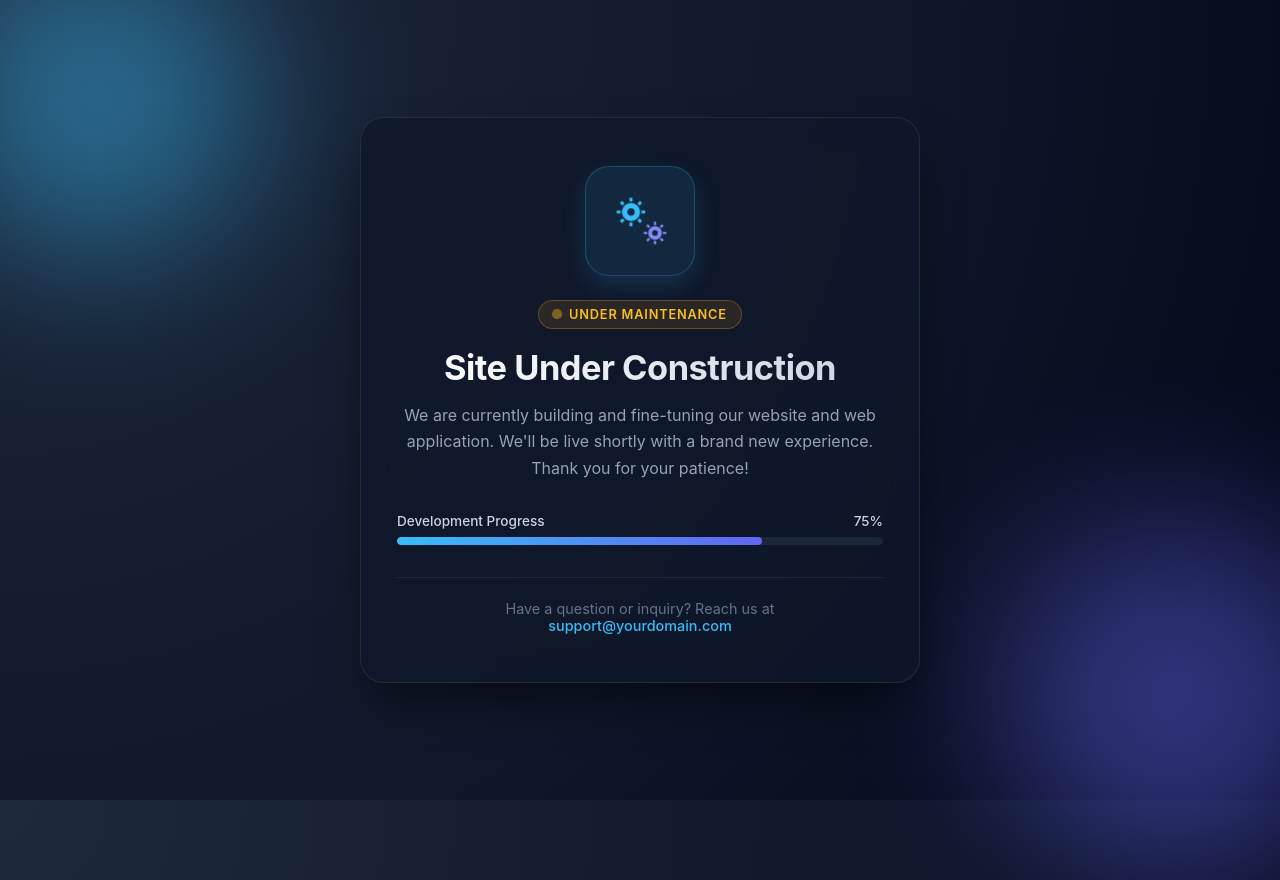
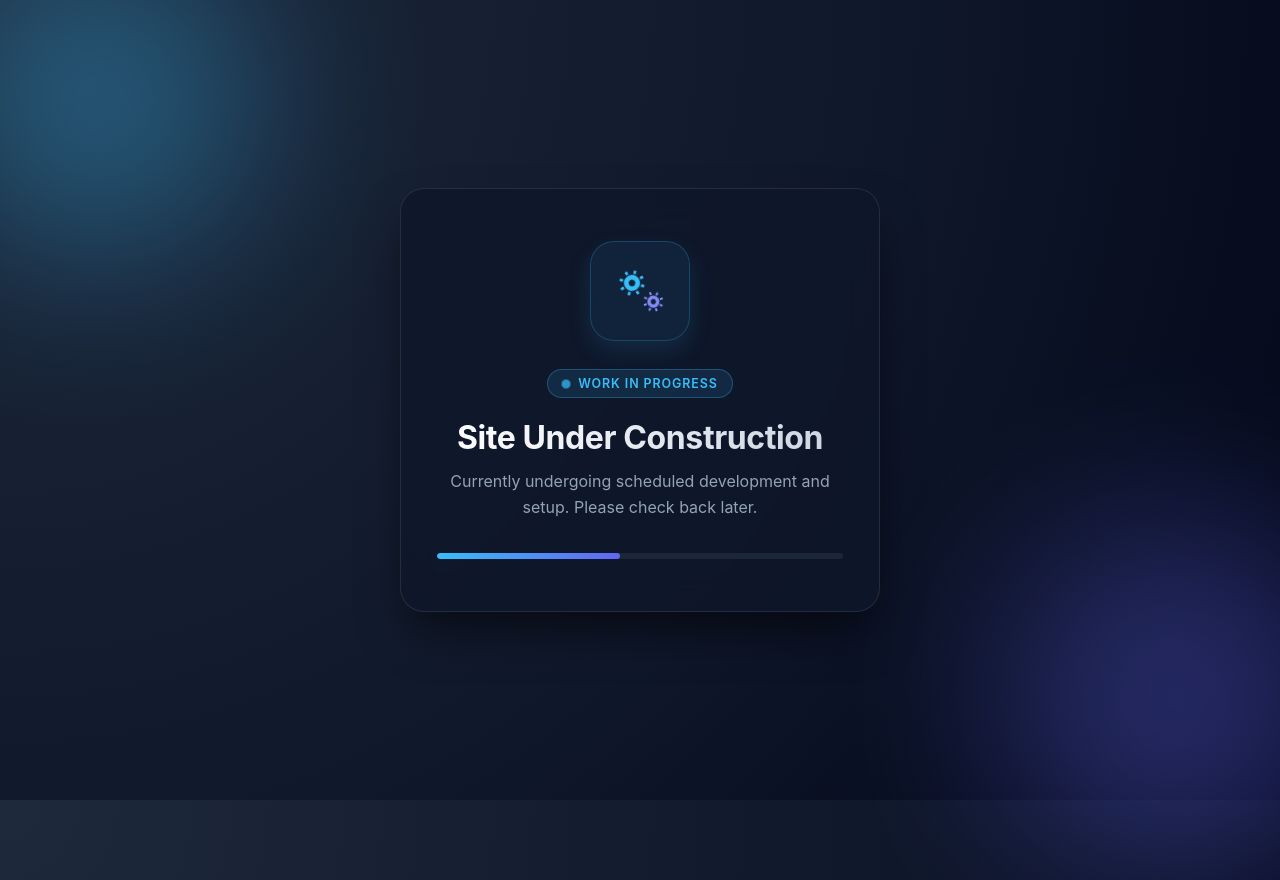
Before and after one commit to tren786/resQ, a plain HTML site: page index.html in a window 1280 px wide. Shown: the top 880 px of the page. Drawn offline with Linux system fonts and the light colour scheme.

Commit message:
Update index.html

```diff
--- a/index.html
+++ b/index.html
@@ -3,9 +3,9 @@
 <head>
   <meta charset="UTF-8">
   <meta name="viewport" content="width=device-width, initial-scale=1.0">
-  <title>Site Under Construction | Coming Soon</title>
-  <meta name="description" content="Our website and web application are currently under construction. We are working hard to bring you a great experience soon.">
-  <!-- Paste your Google Search Console meta tag right below this line -->
+  <title>Site Under Maintenance</title>
+  <meta name="description" content="Site under maintenance.">
+  <!-- Paste Google Search Console verification meta tag below this line -->
 
   <style>
     * {
@@ -27,13 +27,12 @@
       position: relative;
     }
 
-    /* Subtle Ambient Glows */
     .glow-1, .glow-2 {
       position: absolute;
       border-radius: 50%;
-      filter: blur(80px);
+      filter: blur(90px);
       z-index: 0;
-      opacity: 0.45;
+      opacity: 0.35;
     }
 
     .glow-1 {
@@ -52,44 +51,42 @@
       right: -80px;
     }
 
-    /* Main Container */
-    .container {
+    .card {
       position: relative;
       z-index: 1;
-      max-width: 560px;
+      max-width: 480px;
       width: 100%;
-      background: rgba(15, 23, 42, 0.75);
+      background: rgba(15, 23, 42, 0.78);
       backdrop-filter: blur(16px);
       -webkit-backdrop-filter: blur(16px);
-      border: 1px solid rgba(148, 163, 184, 0.15);
+      border: 1px solid rgba(148, 163, 184, 0.16);
       border-radius: 24px;
-      padding: 48px 36px;
+      padding: 52px 36px;
       text-align: center;
-      box-shadow: 0 25px 50px -12px rgba(0, 0, 0, 0.6);
+      box-shadow: 0 25px 50px -12px rgba(0, 0, 0, 0.65);
     }
 
-    /* Professional Animated Vector Illustration */
-    .illustration {
-      width: 110px;
-      height: 110px;
-      margin: 0 auto 24px;
-      background: rgba(56, 189, 248, 0.1);
-      border: 1px solid rgba(56, 189, 248, 0.25);
+    .icon-box {
+      width: 100px;
+      height: 100px;
+      margin: 0 auto 28px;
+      background: rgba(56, 189, 248, 0.08);
+      border: 1px solid rgba(56, 189, 248, 0.22);
       border-radius: 24px;
       display: flex;
       align-items: center;
       justify-content: center;
-      box-shadow: 0 10px 25px rgba(56, 189, 248, 0.15);
+      box-shadow: 0 10px 25px rgba(56, 189, 248, 0.12);
     }
 
     .gear-spin {
       transform-origin: 36px 36px;
-      animation: spin 10s linear infinite;
+      animation: spin 12s linear infinite;
     }
 
     .gear-spin-reverse {
       transform-origin: 68px 64px;
-      animation: spinReverse 8s linear infinite;
+      animation: spinReverse 9s linear infinite;
     }
 
     @keyframes spin {
@@ -100,29 +97,28 @@
       100% { transform: rotate(-360deg); }
     }
 
-    /* Status Pill */
-    .status-badge {
+    .status-pill {
       display: inline-flex;
       align-items: center;
       gap: 8px;
-      background: rgba(245, 158, 11, 0.12);
-      color: #fbbf24;
-      border: 1px solid rgba(245, 158, 11, 0.3);
+      background: rgba(56, 189, 248, 0.12);
+      color: #38bdf8;
+      border: 1px solid rgba(56, 189, 248, 0.28);
       padding: 6px 14px;
       border-radius: 999px;
-      font-size: 0.8rem;
+      font-size: 0.78rem;
       font-weight: 600;
-      letter-spacing: 0.8px;
+      letter-spacing: 0.9px;
       text-transform: uppercase;
-      margin-bottom: 18px;
+      margin-bottom: 20px;
     }
 
     .pulse-dot {
       width: 8px;
       height: 8px;
-      background: #fbbf24;
+      background: #38bdf8;
       border-radius: 50%;
-      animation: pulse 1.5s infinite;
+      animation: pulse 1.6s infinite;
     }
 
     @keyframes pulse {
@@ -131,10 +127,10 @@
     }
 
     h1 {
-      font-size: 2.15rem;
+      font-size: 2rem;
       font-weight: 700;
-      letter-spacing: -0.5px;
-      margin-bottom: 14px;
+      letter-spacing: -0.4px;
+      margin-bottom: 12px;
       background: linear-gradient(to right, #ffffff, #cbd5e1);
       -webkit-background-clip: text;
       -webkit-text-fill-color: transparent;
@@ -143,35 +139,20 @@
     p {
       font-size: 1rem;
       color: #94a3b8;
-      line-height: 1.65;
+      line-height: 1.6;
       margin-bottom: 32px;
-    }
-
-    /* Progress Bar */
-    .progress-section {
-      text-align: left;
-      margin-bottom: 32px;
-    }
-
-    .progress-labels {
-      display: flex;
-      justify-content: space-between;
-      font-size: 0.85rem;
-      color: #cbd5e1;
-      font-weight: 500;
-      margin-bottom: 8px;
     }
 
     .progress-track {
       width: 100%;
-      height: 8px;
+      height: 6px;
       background: rgba(30, 41, 59, 0.9);
       border-radius: 999px;
       overflow: hidden;
     }
 
     .progress-bar {
-      width: 75%;
+      width: 45%;
       height: 100%;
       background: linear-gradient(90deg, #38bdf8, #6366f1);
       border-radius: 999px;
@@ -180,32 +161,12 @@
 
     @keyframes fillBar {
       from { width: 0%; }
-      to { width: 75%; }
-    }
-
-    /* Footer */
-    .footer {
-      padding-top: 22px;
-      border-top: 1px solid rgba(148, 163, 184, 0.12);
-      font-size: 0.9rem;
-      color: #64748b;
-    }
-
-    .footer a {
-      color: #38bdf8;
-      text-decoration: none;
-      font-weight: 500;
-      transition: color 0.2s;
-    }
-
-    .footer a:hover {
-      color: #7dd3fc;
-      text-decoration: underline;
+      to { width: 45%; }
     }
 
     @media (max-width: 480px) {
-      .container { padding: 36px 22px; }
-      h1 { font-size: 1.75rem; }
+      .card { padding: 40px 24px; }
+      h1 { font-size: 1.7rem; }
     }
   </style>
 </head>
@@ -214,16 +175,13 @@
   <div class="glow-1"></div>
   <div class="glow-2"></div>
 
-  <main class="container">
-    <!-- Custom Animated Engineering / Construction SVG Icon -->
-    <div class="illustration" aria-hidden="true">
-      <svg width="72" height="72" viewBox="0 0 96 96" fill="none" xmlns="http://w3.org">
-        <!-- Large Primary Gear -->
+  <main class="card">
+    <div class="icon-box" aria-hidden="true">
+      <svg width="64" height="64" viewBox="0 0 96 96" fill="none" xmlns="http://w3.org">
         <g class="gear-spin">
           <path d="M36 24C29.3726 24 24 29.3726 24 36C24 42.6274 29.3726 48 36 48C42.6274 48 48 42.6274 48 36C48 29.3726 42.6274 24 36 24ZM36 41C33.2386 41 31 38.7614 31 36C31 33.2386 33.2386 31 36 31C38.7614 31 41 33.2386 41 36C41 38.7614 38.7614 41 36 41Z" fill="#38BDF8"/>
           <path d="M34 17H38V22H34V17ZM34 50H38V55H34V50ZM17 34H22V38H17V34ZM50 34H55V38H50V34ZM21.15 23.98L23.98 21.15L27.51 24.69L24.69 27.51L21.15 23.98ZM44.49 47.31L47.31 44.49L50.85 48.02L48.02 50.85L44.49 47.31ZM21.15 48.02L24.69 44.49L27.51 47.31L23.98 50.85L21.15 48.02ZM44.49 24.69L48.02 21.15L50.85 23.98L47.31 27.51L44.49 24.69Z" fill="#38BDF8"/>
         </g>
-        <!-- Secondary Accent Gear -->
         <g class="gear-spin-reverse">
           <path d="M68 55C63.0294 55 59 59.0294 59 64C59 68.9706 63.0294 73 68 73C72.9706 73 77 68.9706 77 64C77 59.0294 72.9706 55 68 55ZM68 68C65.7909 68 64 66.2091 64 64C64 61.7909 65.7909 60 68 60C70.2091 60 72 61.7909 72 64C72 66.2091 70.2091 68 68 68Z" fill="#818CF8"/>
           <path d="M66.5 49H69.5V53.5H66.5V49ZM66.5 74.5H69.5V79H66.5V74.5ZM53 62.5H57.5V65.5H53V62.5ZM78.5 62.5H83V65.5H78.5V62.5ZM56.34 54.46L58.46 52.34L61.64 55.52L59.52 57.64L56.34 54.46ZM74.36 72.48L76.48 70.36L79.66 73.54L77.54 75.66L74.36 72.48ZM56.34 73.54L59.52 70.36L61.64 72.48L58.46 75.66L56.34 73.54ZM74.36 55.52L77.54 52.34L79.66 54.46L76.48 57.64L74.36 55.52Z" fill="#818CF8"/>
@@ -231,31 +189,19 @@
       </svg>
     </div>
 
-    <div class="status-badge">
+    <div class="status-pill">
       <span class="pulse-dot"></span>
-      Under Maintenance
+      Work in Progress
     </div>
 
     <h1>Site Under Construction</h1>
 
     <p>
-      We are currently building and fine-tuning our website and web application.
-      We'll be live shortly with a brand new experience. Thank you for your patience!
+      Currently undergoing scheduled development and setup. Please check back later.
     </p>
 
-    <div class="progress-section">
-      <div class="progress-labels">
-        <span>Development Progress</span>
-        <span>75%</span>
-      </div>
-      <div class="progress-track">
-        <div class="progress-bar"></div>
-      </div>
-    </div>
-
-    <div class="footer">
-      Have a question or inquiry? Reach us at <br>
-      <a href="mailto:support@yourdomain.com">support@yourdomain.com</a>
+    <div class="progress-track">
+      <div class="progress-bar"></div>
     </div>
   </main>
 
```
